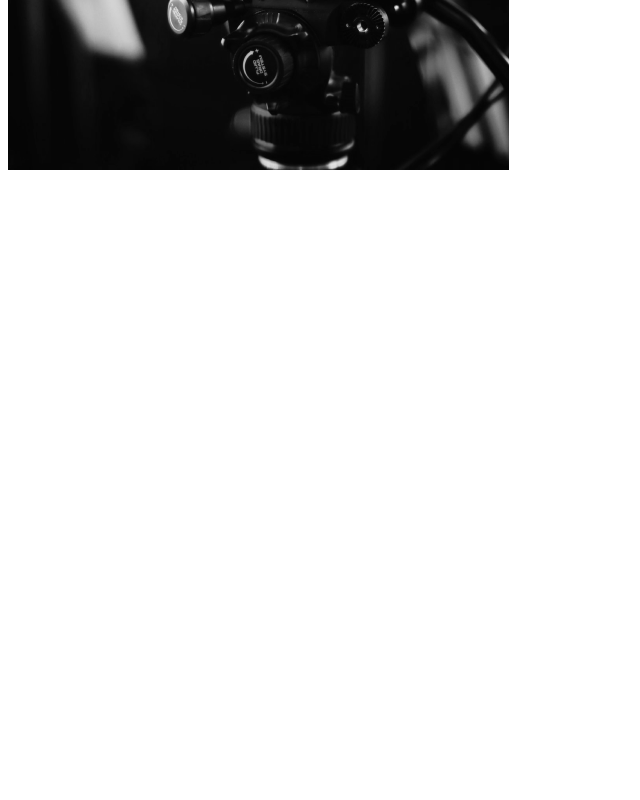
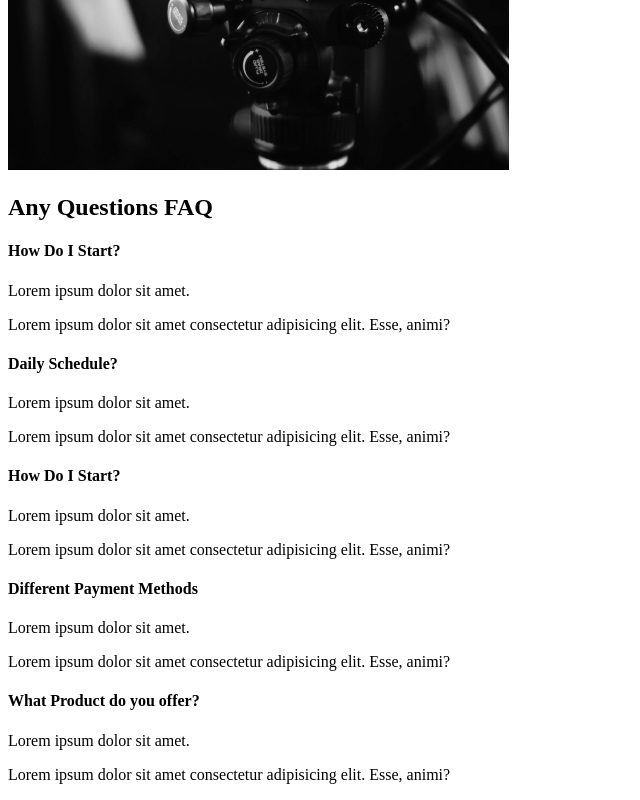
Before and after one commit to codenaij/photo-capture, a React (Create React App) app: page / in a window 1280 px wide. Shown: the part 2212-3012 px from the top of the page, without its empty margins (0-640 px from the left). Before the commit the page ends 2394 px from the top, so only its background shows below. Built offline with nearby package versions, Linux system fonts and the light colour scheme.

Commit message:
4. Faq Section

```diff
--- /dev/null
+++ b/src/components/FaqSection.js
@@ -0,0 +1,63 @@
+import React from 'react'
+
+const FaqSection = () => {
+  return (
+    <div classname='faq'>
+      <h2>
+        Any Questions <span>FAQ</span>
+      </h2>
+      <div className='question'>
+        <h4>How Do I Start?</h4>
+        <div className='answer'>
+          <p>Lorem ipsum dolor sit amet.</p>
+          <p>
+            Lorem ipsum dolor sit amet consectetur adipisicing elit. Esse,
+            animi?
+          </p>
+        </div>
+      </div>
+      <div className='question'>
+        <h4>Daily Schedule?</h4>
+        <div className='answer'>
+          <p>Lorem ipsum dolor sit amet.</p>
+          <p>
+            Lorem ipsum dolor sit amet consectetur adipisicing elit. Esse,
+            animi?
+          </p>
+        </div>
+      </div>
+      <div className='question'>
+        <h4>How Do I Start?</h4>
+        <div className='answer'>
+          <p>Lorem ipsum dolor sit amet.</p>
+          <p>
+            Lorem ipsum dolor sit amet consectetur adipisicing elit. Esse,
+            animi?
+          </p>
+        </div>
+      </div>
+      <div className='question'>
+        <h4>Different Payment Methods</h4>
+        <div className='answer'>
+          <p>Lorem ipsum dolor sit amet.</p>
+          <p>
+            Lorem ipsum dolor sit amet consectetur adipisicing elit. Esse,
+            animi?
+          </p>
+        </div>
+      </div>
+      <div className='question'>
+        <h4>What Product do you offer?</h4>
+        <div className='answer'>
+          <p>Lorem ipsum dolor sit amet.</p>
+          <p>
+            Lorem ipsum dolor sit amet consectetur adipisicing elit. Esse,
+            animi?
+          </p>
+        </div>
+      </div>
+    </div>
+  )
+}
+
+export default FaqSection
--- a/src/pages/AboutUs.js
+++ b/src/pages/AboutUs.js
@@ -2,6 +2,7 @@
 
 // Page Component
 import AboutSection from '../components/AboutSection'
+import FaqSection from '../components/FaqSection'
 import ServicesSection from '../components/ServicesSection'
 
 const AboutUs = () => {
@@ -9,6 +10,7 @@
     <>
       <AboutSection />
       <ServicesSection />
+      <FaqSection />
     </>
   )
 }
```
